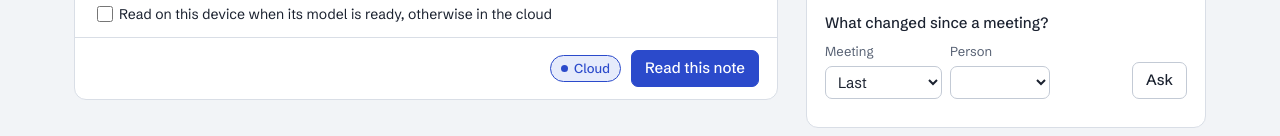
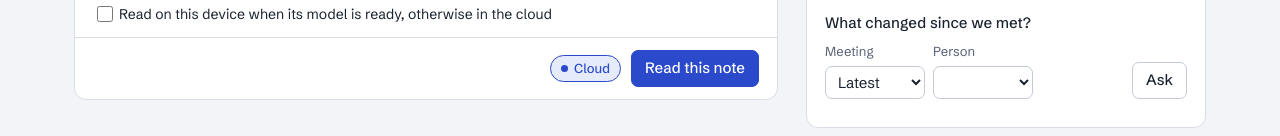
Before and after one commit to UBayouski/kept, a website built with Vite: page index.html in a window 1280 px wide. Shown: the part 479-615 px from the top of the page. Built offline with nearby package versions, Linux system fonts and the light colour scheme; some packages are replaced by stand-ins of ours.

```diff
--- a/index.html
+++ b/index.html
@@ -323,9 +323,9 @@
               <div id="answer-owed" class="answer"></div>
             </div>
             <div class="ask">
-              <p class="ask-prompt">What changed since a meeting?</p>
+              <p class="ask-prompt">What changed since we met?</p>
               <div class="ask-fields">
-                <label>Meeting<select id="previous"><option value="last">Last</option><option value="before">One before</option></select></label>
+                <label>Meeting<select id="previous"><option value="last">Latest</option><option value="before">Previous</option></select></label>
                 <label>Person<select id="person"></select></label>
                 <button id="ask-changed">Ask</button>
               </div>
```
